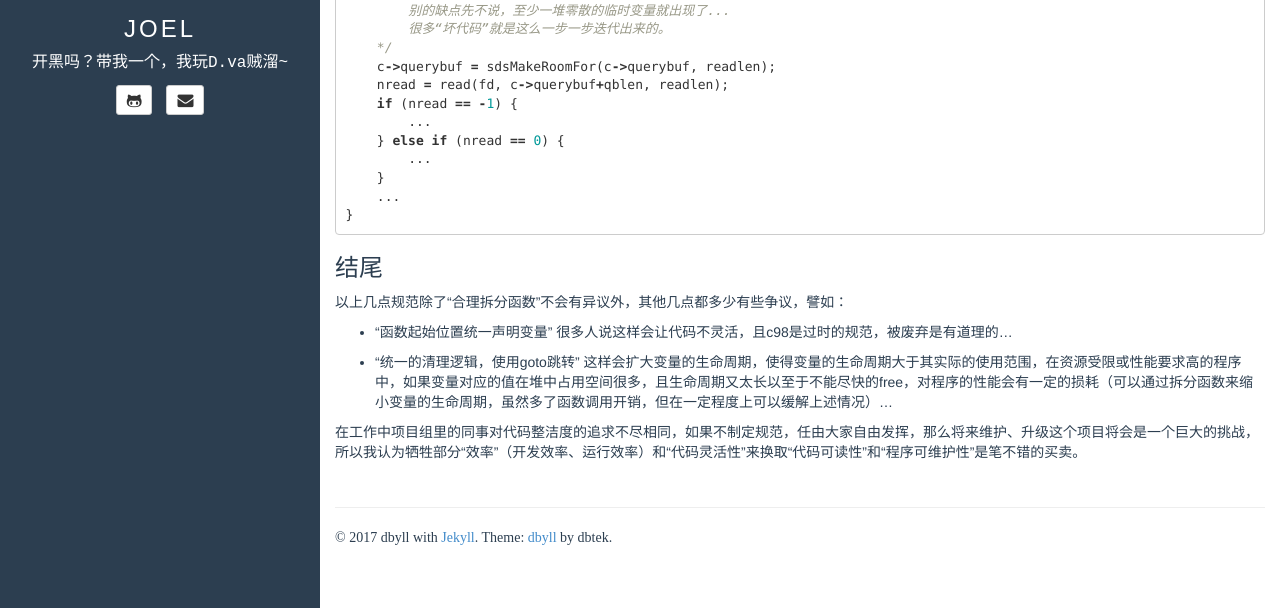
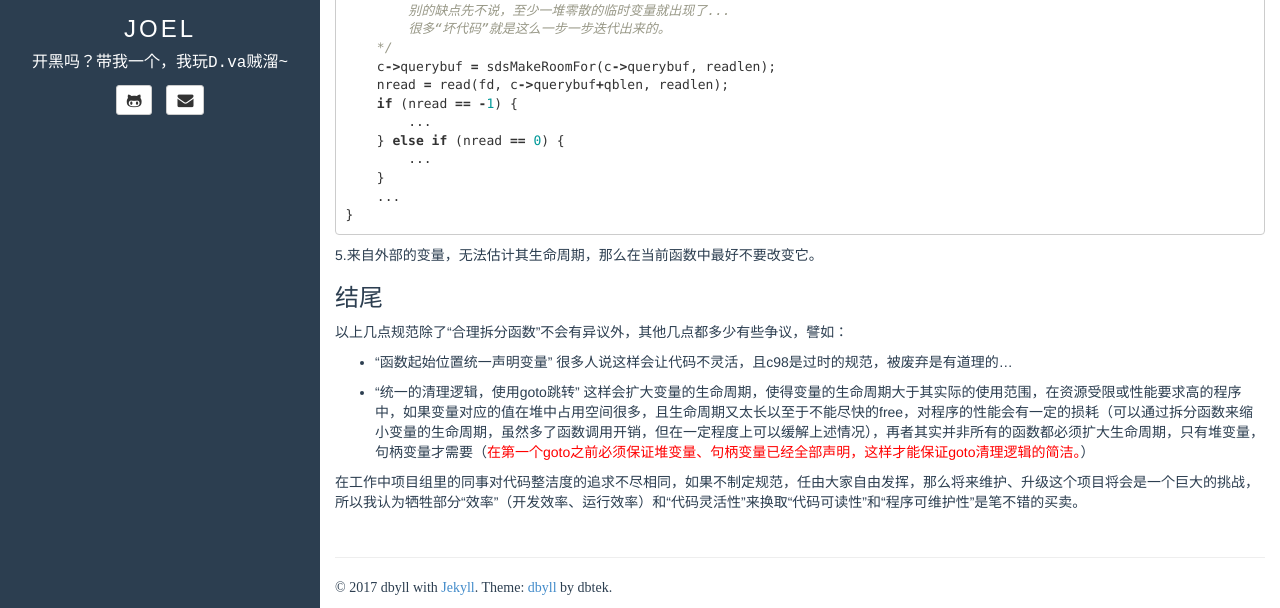
Before and after one commit to souce/blog, a Jekyll site: the page built from _posts/2017-02-16-c项目中关于变量的规范.md, in a window 1280 px wide and 900 px high, scrolled down 3301 px, cut to the strip 292-900 px from the top of the window. Built offline with Jekyll 4.4.1, drawn with Linux system fonts in a browser that asks for light colours; comment, search, counter and statistics services are not loaded.

Commit message:
补充变量goto的相关事宜

````diff
--- a/_posts/2017-02-16-c项目中关于变量的规范.md
+++ b/_posts/2017-02-16-c项目中关于变量的规范.md
@@ -216,12 +216,15 @@ void readQueryFromClient(aeEventLoop *el, int fd, void *privdata, int mask) {
 }
 ```
 
+5.来自外部的变量，无法估计其生命周期，那么在当前函数中最好不要改变它。
+
+
 ### 结尾
 
 以上几点规范除了“合理拆分函数”不会有异议外，其他几点都多少有些争议，譬如：
 
 * “函数起始位置统一声明变量” 很多人说这样会让代码不灵活，且c98是过时的规范，被废弃是有道理的...
 
-* “统一的清理逻辑，使用goto跳转” 这样会扩大变量的生命周期，使得变量的生命周期大于其实际的使用范围，在资源受限或性能要求高的程序中，如果变量对应的值在堆中占用空间很多，且生命周期又太长以至于不能尽快的free，对程序的性能会有一定的损耗（可以通过拆分函数来缩小变量的生命周期，虽然多了函数调用开销，但在一定程度上可以缓解上述情况）...
+* “统一的清理逻辑，使用goto跳转” 这样会扩大变量的生命周期，使得变量的生命周期大于其实际的使用范围，在资源受限或性能要求高的程序中，如果变量对应的值在堆中占用空间很多，且生命周期又太长以至于不能尽快的free，对程序的性能会有一定的损耗（可以通过拆分函数来缩小变量的生命周期，虽然多了函数调用开销，但在一定程度上可以缓解上述情况），再者其实并非所有的函数都必须扩大生命周期，只有堆变量，句柄变量才需要（<font color="red">在第一个goto之前必须保证堆变量、句柄变量已经全部声明，这样才能保证goto清理逻辑的简洁。</font>）
 
 在工作中项目组里的同事对代码整洁度的追求不尽相同，如果不制定规范，任由大家自由发挥，那么将来维护、升级这个项目将会是一个巨大的挑战，所以我认为牺牲部分“效率”（开发效率、运行效率）和“代码灵活性”来换取“代码可读性”和“程序可维护性”是笔不错的买卖。
````
Also changed, not shown: 1 other file.
